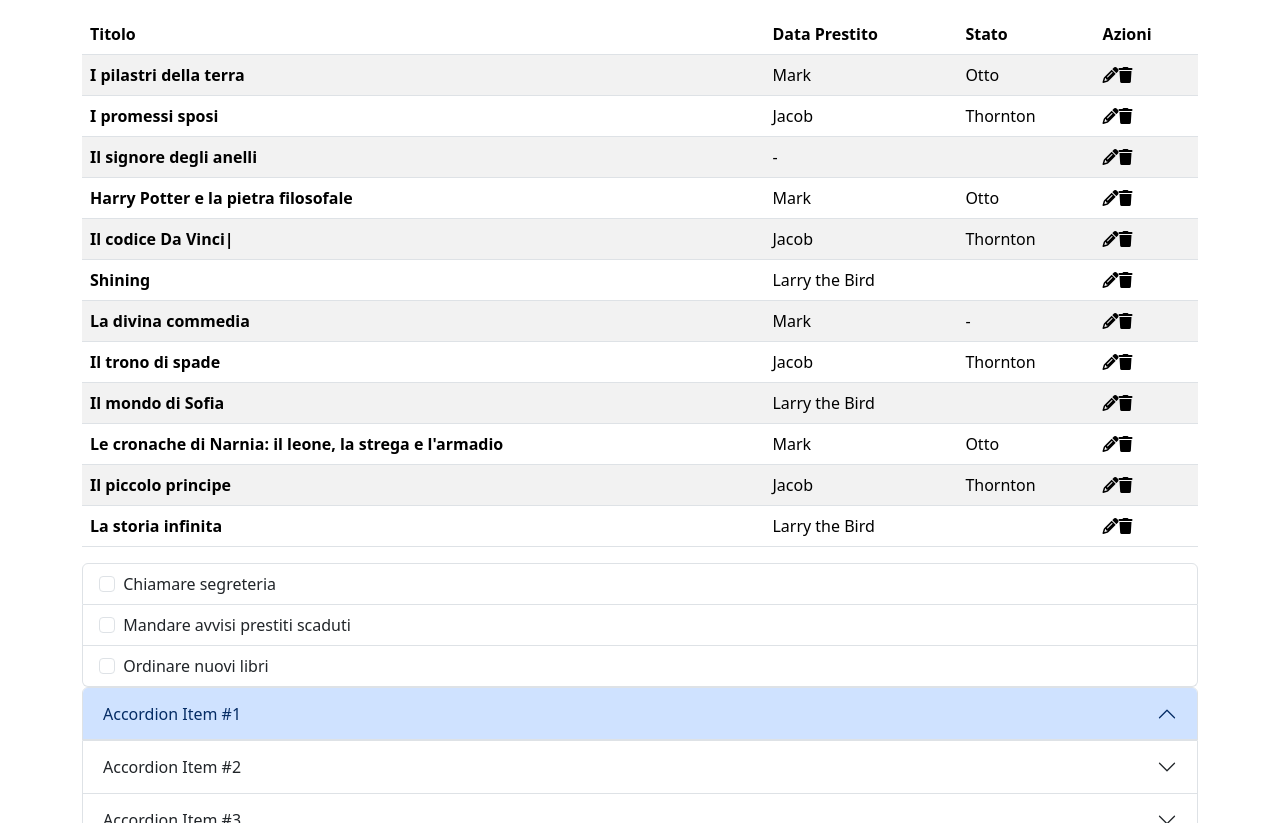
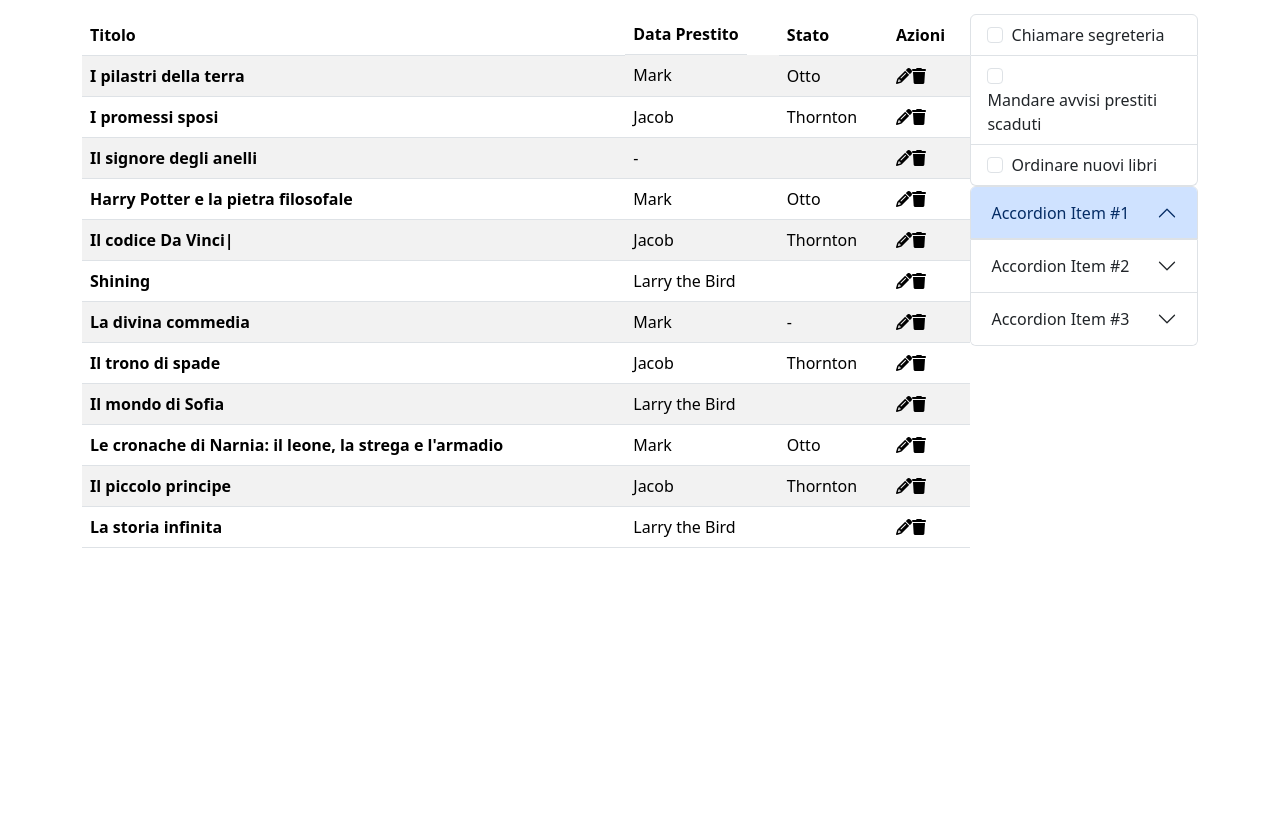
Before and after one commit to simonedcorsi/html-css-bootstrap-dashboard, a plain HTML site: page index.html in a window 1280 px wide. Shown: the part 146-969 px from the top of the page. After the commit the page ends 800 px from the top, so only its background shows below. Drawn offline with nearby package versions, Linux system fonts and the light colour scheme.

Commit message:
struttura layout

```diff
--- a/index.html
+++ b/index.html
@@ -49,12 +49,12 @@
         <a class="btn btn-primary" href="#" role="button">Aggiungi Libro</a>
     </div>
     <!-- CONTENITORE LAYOUT -->
-    <div class="container">
+    <div class="container d-lg-flex">
         <table class="table table table-striped"> <!-- TABELLA -->
             <thead>
               <tr>
                 <th scope="col">Titolo</th>
-                <th scope="col">Data Prestito</th>
+                <th class="d-none d-md-inline-block" scope="col">Data Prestito</th>
                 <th scope="col">Stato</th>
                 <th scope="col">Azioni</th>
               </tr>
```
